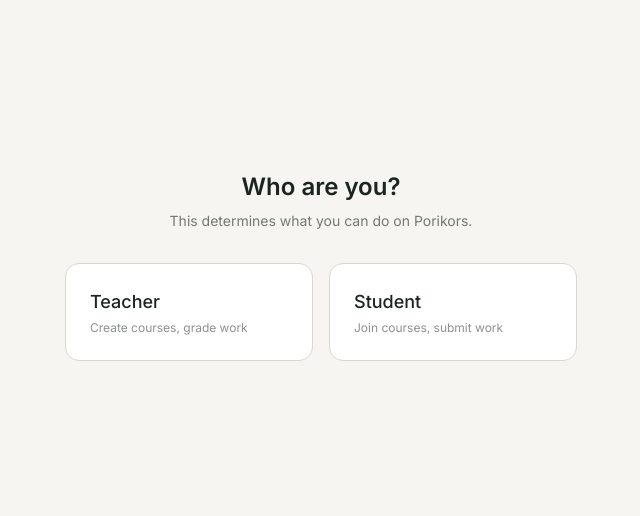
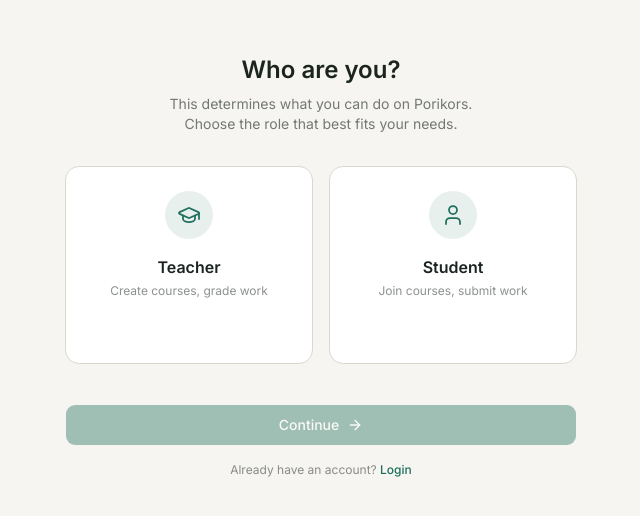
Before and after one commit to tahmid-khan-hub/Porikors, a Next.js app: page /onboarding in a window 1280 px wide. Shown: the part 134-650 px from the top of the page, without its empty margins (319-959 px from the left). Built offline with nearby package versions, Linux system fonts and the light colour scheme; no server answers.

Commit message:
Add mode for animation in OnBoardingClientSide component, redesign the RolePicker section

```diff
--- a/app/onboarding/components/OnBoardingClientSide.tsx
+++ b/app/onboarding/components/OnBoardingClientSide.tsx
@@ -12,7 +12,7 @@ export default function OnBoardingClientSide() {
   return (
     <div className="min-h-screen bg-[#F6F5F1] flex items-center justify-center px-4">
       <div className="w-full max-w-lg">
-        <AnimatePresence>
+        <AnimatePresence mode="wait">
           {!role ? (
             <motion.div
               key="picker"
--- a/app/onboarding/components/RolePicker.tsx
+++ b/app/onboarding/components/RolePicker.tsx
@@ -1,35 +1,100 @@
-import { Role } from "./OnBoardingClientSide"
+"use client";
+import { useState } from "react";
+import { GraduationCap, User, Check, ArrowRight } from "lucide-react";
+import { Role } from "./OnBoardingClientSide";
+import { Button } from "@/components/ui/button";
 
 interface RolePickerProps {
   onSelect: (role: Role) => void;
 }
 
-export default function RolePicker({ onSelect } : RolePickerProps) {
+const ROLES: {
+    value: Role;
+    label: string;
+    description: string;
+     icon: typeof GraduationCap;
+}[] = [
+  {
+    value: "teacher",
+    label: "Teacher",
+    description: "Create courses, grade work",
+    icon: GraduationCap,
+  },
+  {
+    value: "student",
+    label: "Student",
+    description: "Join courses, submit work",
+    icon: User,
+  },
+];
+
+export default function RolePicker({ onSelect }: RolePickerProps) {
+  const [selected, setSelected] = useState<Role | null>(null);
+
   return (
     <div className="text-center">
       <h1 className="text-2xl font-semibold text-[#1C2420]">Who are you?</h1>
       <p className="mt-2 text-sm text-[#1C2420]/60">
         This determines what you can do on Porikors.
+        <br />
+        Choose the role that best fits your needs.
       </p>
 
       <div className="mt-8 grid grid-cols-2 gap-4">
-                {(["teacher", "student"] as const).map((r) => (
+        {ROLES.map(({ value, label, description, icon: Icon }) => {
+          const isSelected = selected === value;
+          return (
             <button
-                    key={r}
-                    onClick={() => onSelect(r)}
-                    className="rounded-xl border border-[#DAD7CE] bg-white p-6 text-left transition-colors hover:border-[#1F6F5C] hover:bg-[#1F6F5C]/5"
+              key={value}
+              type="button"
+              onClick={() => setSelected(value)}
+              className={`relative flex flex-col items-center rounded-xl border bg-white px-6 py-6 transition-colors ${
+                isSelected
+                  ? "border-[#1F6F5C]"
+                  : "border-[#DAD7CE] hover:border-[#1F6F5C]/50"
+              }`}
             >
-                    <span className="block text-lg font-medium text-[#1C2420] capitalize">
-                    {r}
+              <span className="flex h-12 w-12 items-center justify-center rounded-full bg-[#1F6F5C]/10">
+                <Icon className="h-6 w-6 text-[#1F6F5C]" strokeWidth={1.75} />
               </span>
-                    <span className="mt-1 block text-xs text-[#1C2420]/50">
-                    {r === "teacher"
-                        ? "Create courses, grade work"
-                        : "Join courses, submit work"}
+
+              <span className="mt-4 text-base font-semibold text-[#1C2420]">
+                {label}
+              </span>
+              <span className="mt-1 text-xs text-[#1C2420]/50">
+                {description}
+              </span>
+
+              <span
+                className={`mt-4 flex h-6 w-6 items-center justify-center rounded-full transition-opacity ${
+                  isSelected
+                    ? "bg-[#1F6F5C] opacity-100"
+                    : "bg-[#DAD7CE] opacity-0"
+                }`}
+              >
+                <Check className="h-3.5 w-3.5 text-white" strokeWidth={3} />
               </span>
             </button>
-                ))}
+          );
+        })}
       </div>
+
+      <Button
+        type="button"
+        disabled={!selected}
+        onClick={() => selected && onSelect(selected)}
+        className="mt-10 flex w-full items-center justify-center gap-2 rounded-lg bg-[#1F6F5C] py-5 text-sm font-medium text-white transition-colors hover:bg-[#175446] disabled:cursor-not-allowed disabled:opacity-40"
+      >
+        Continue
+        <ArrowRight className="h-4 w-4" />
+      </Button>
+
+      <p className="mt-4 text-xs text-[#1C2420]/50">
+        Already have an account?{" "}
+        <a href="/login" className="font-medium text-[#1F6F5C] hover:underline">
+          Login
+        </a>
+      </p>
     </div>
-    )
+  );
 }
```
Lines whose indentation alone changed are shown as unchanged.
